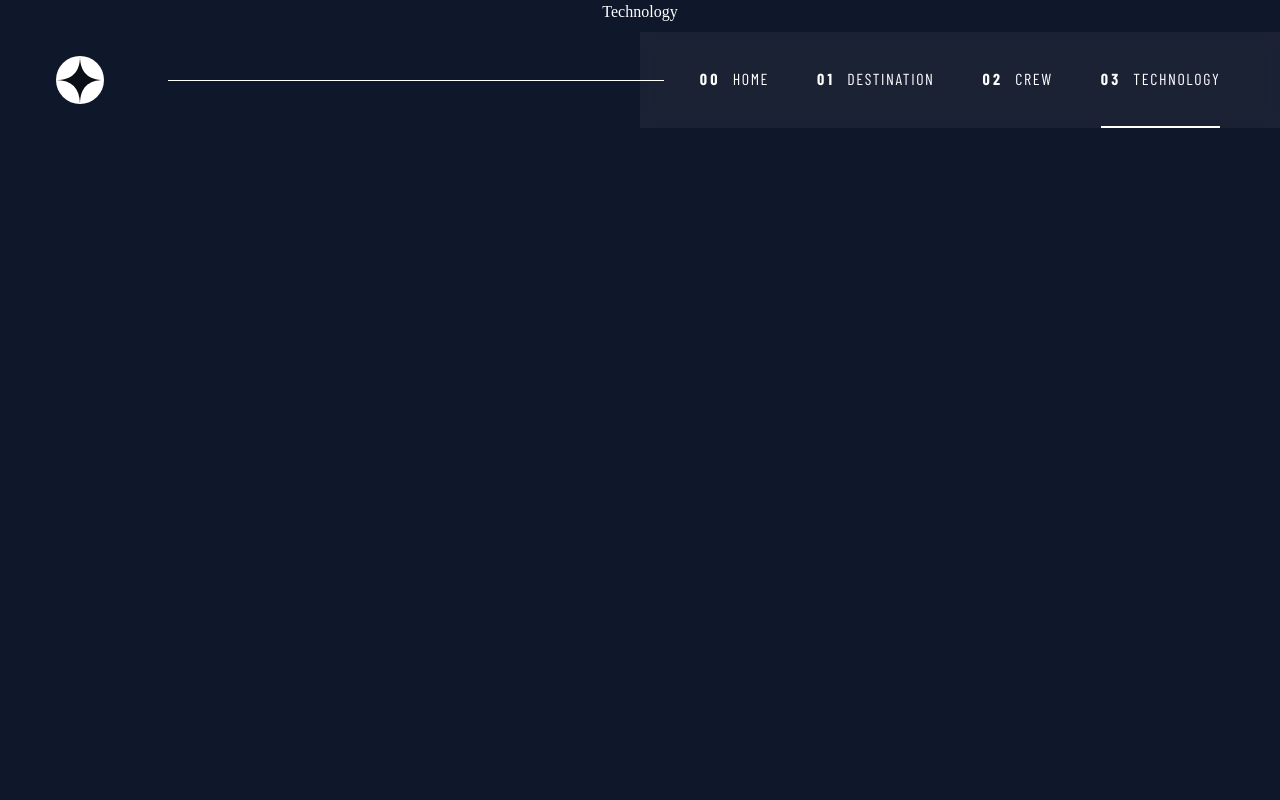
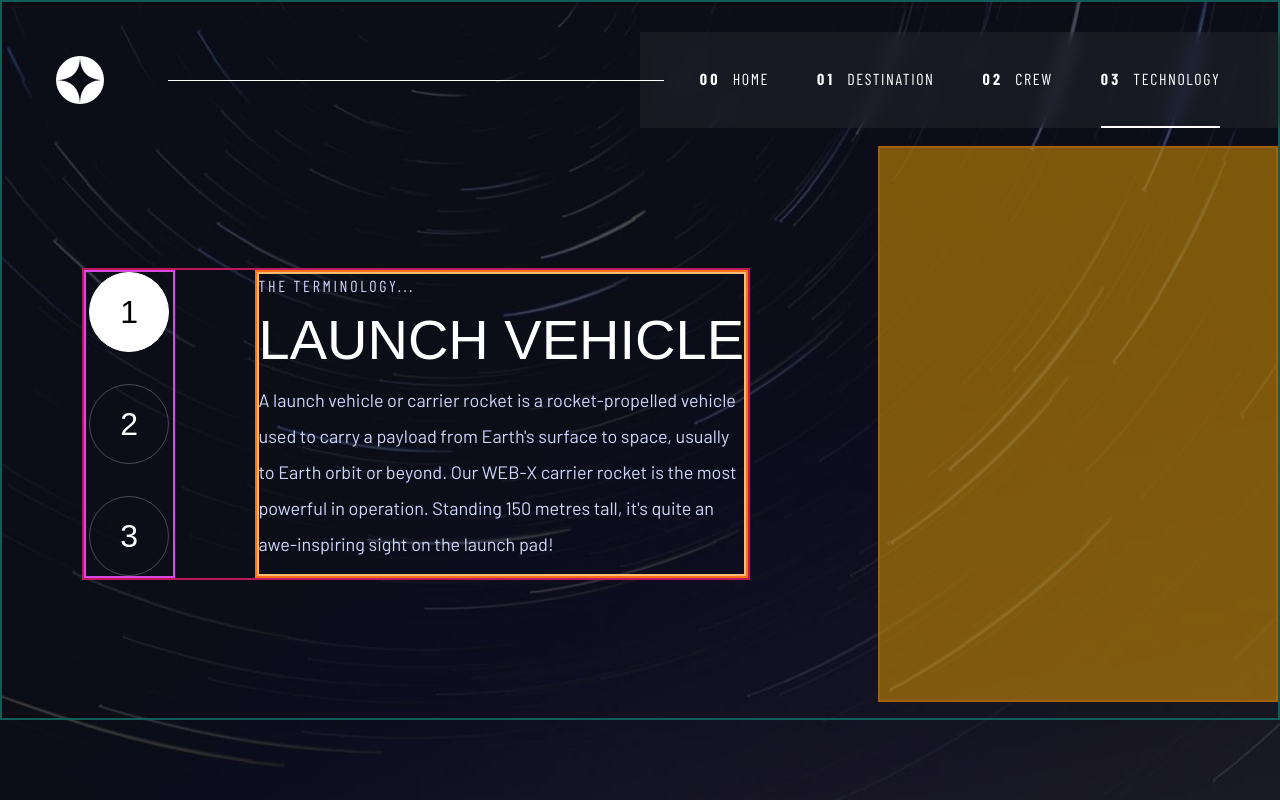
Before and after one commit to Alexjoshua14/Space-Tourism, a Next.js app: page /technology in a window 1280 px wide. Built offline with nearby package versions, Linux system fonts and the light colour scheme; a web font is replaced by a local one.

Commit message:
Begin implementing technology page

```diff
--- a/src/app/technology/page.tsx
+++ b/src/app/technology/page.tsx
@@ -1,8 +1,64 @@
+'use client'
+
+import Background from "@/components/background/technologyBackground";
+import { useState } from "react";
+import data from '@/data/data.json' assert { type: "json" };
 
 export default function Technology() {
+  const [techIndex, setTechIndex] = useState(1)
+
+  const technologies = data.technology
+
   return (
-    <main className="flex min-h-screen flex-col items-center justify-between">
-      Technology
-    </main>
+    <>
+      <Background />
+      <main className="h-[90vh] max-w-screen overflow-x-hidden pl-4 sm:pl-20 pt-16 sm:pt-28 lg:pt-36 pb-1 sm:pb-4 grid lg:grid-cols-[2fr_1fr] gap-32 border-2 border-teal-800">
+        <div className="h-fit w-full my-auto grid lg:grid-cols-[1fr_4fr] gap-20 border-2 border-pink-700">
+          <div className="h-auto flex flex-col gap-8 items-center justify-center border-2 border-fuchsia-500">
+            <button className={`w-20 aspect-square rounded-full grid place-content-center border-[1px] ${techIndex === 1 ? "bg-white text-black border-white" : "bg-transparent border-white/25 hover:border-white"} transition-colors`}
+              onClick={() => setTechIndex(1)}
+            >
+              <h4>
+                1
+              </h4>
+            </button>
+            <button className={`w-20 aspect-square rounded-full grid place-content-center border-[1px] ${techIndex === 2 ? "bg-white text-black border-white" : "bg-transparent border-white/25 hover:border-white"} transition-colors`}
+              onClick={() => setTechIndex(2)}
+            >
+              <h4>
+                2
+              </h4>
+            </button>
+            <button className={`w-20 aspect-square rounded-full grid place-content-center border-[1px] ${techIndex === 3 ? "bg-white text-black border-white" : "bg-transparent border-white/25 hover:border-white"} transition-colors`}
+              onClick={() => setTechIndex(3)}
+            >
+              <h4>
+                3
+              </h4>
+            </button>
+          </div>
+
+          <div className="h-auto w-full border-2 border-orange-500">
+            <div className="h-full w-full border-2 border-orange-300">
+              <p className="navText text-secondary">
+                {`The terminology...`.toUpperCase()}
+              </p>
+              <h3 className="whitespace-nowrap">
+                {technologies[techIndex - 1].name.toUpperCase()}
+              </h3>
+              <p className="bodyText text-secondary max-w-[480px]">
+                {technologies[techIndex - 1].description}
+              </p>
+            </div>
+          </div>
+        </div>
+
+        <div className="h-auto lg:min-w-[400px] w-full border-2 border-yellow-700">
+          <div className="h-full w-full bg-yellow-600/60">
+
+          </div>
+        </div>
+      </main>
+    </>
   )
 }
--- /dev/null
+++ b/src/components/background/technologyBackground.tsx
@@ -0,0 +1,22 @@
+import { FC } from 'react'
+import Image from 'next/image'
+
+import desktopBackground from '@/../public/assets/technology/background-technology-desktop.jpg'
+import tabletBackground from '@/../public/assets/technology/background-technology-tablet.jpg'
+import mobileBackground from '@/../public/assets/technology/background-technology-mobile.jpg'
+
+interface BackgroundProps {
+
+}
+
+const Background: FC<BackgroundProps> = ({ }) => {
+  return (
+    <div className="-z-40 fixed w-screen h-screen">
+      <Image src={desktopBackground} fill sizes="100vw" alt="background" className="object-cover hidden lg:block" quality={100} priority />
+      <Image src={tabletBackground} fill sizes="100vw" alt="background" className="object-cover hidden md:block lg:hidden" quality={100} priority />
+      <Image src={mobileBackground} fill sizes="100vw" alt="background" className="object-cover md:hidden" quality={100} priority />
+    </div>
+  )
+}
+
+export default Background
```
